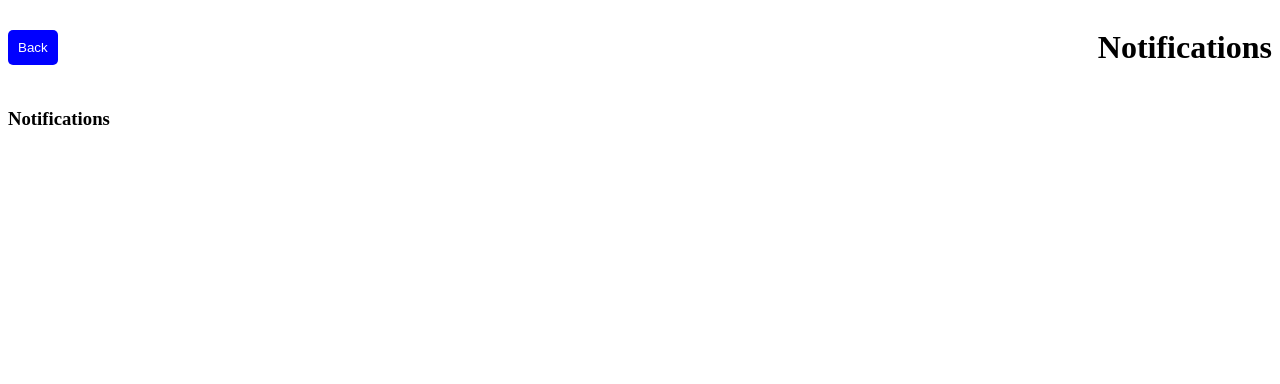
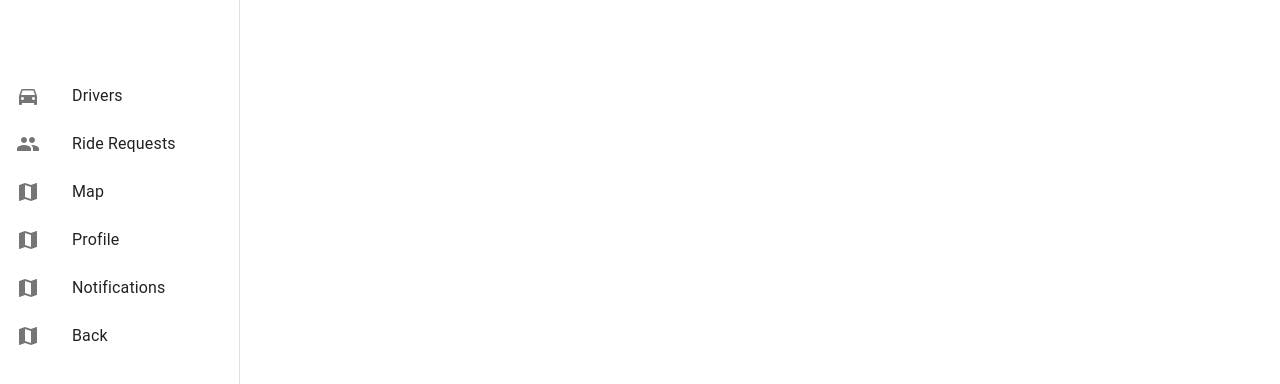
Before and after one commit to COS420-Fall23/Team-G, a React (Create React App) app: page /Notifications in a window 1280 px wide. Shown: the top 384 px of the page. Built offline with nearby package versions, Linux system fonts and the light colour scheme.

Commit message:
add nav bar from homescreen

```diff
--- a/src/Home Dashboard/Notifications.jsx
+++ b/src/Home Dashboard/Notifications.jsx
@@ -8,32 +8,109 @@
  *
  *
  */
-import React, { useState } from 'react';
-import { useNavigate } from 'react-router-dom';
+import React, { useState } from "react";
+import { useNavigate } from "react-router-dom";
+import {
+  Drawer,
+  List,
+  ListItem,
+  ListItemIcon,
+  ListItemText,
+  Toolbar,
+  Box,
+  useTheme,
+  useMediaQuery,
+} from "@mui/material";
+import DirectionsCarIcon from "@mui/icons-material/DirectionsCar";
+import PeopleIcon from "@mui/icons-material/People";
+import MapIcon from "@mui/icons-material/Map";
+
+const drawerWidth = 240;
 
 const Notifications = () => {
   const navigate = useNavigate();
+  const theme = useTheme();
+  const isMobile = useMediaQuery(theme.breakpoints.down("sm"));
 
   const handleBackButtonClick = () => {
     navigate(-1);
   };
+  const handleProfile = (event) => {
+    event.preventDefault();
+    navigate("/ProfilePage");
+  };
+  const handleNotifications = (event) => {
+    event.preventDefault();
+    navigate("/Notifications");
+  };
+  const [mobileOpen, setMobileOpen] = useState(false); // State to handle drawer for mobile view
 
+  const handleDrawerToggle = () => {
+    setMobileOpen(!mobileOpen);
+  };
   return (
     <div className="Notifications">
       <header className="header">
-        <button className="back-button" onClick={handleBackButtonClick}>
-          Back
-        </button>
         <h1>Notifications</h1>
       </header>
       <section className="Notifications-section">
-        <div className="Notifications-header">
-          <h3>Notifications</h3>
-        </div>
+        <Drawer
+          variant={isMobile ? "temporary" : "permanent"}
+          open={mobileOpen}
+          onClose={handleDrawerToggle}
+          ModalProps={{
+            keepMounted: true, // Better open performance on mobile.
+          }}
+          sx={{
+            width: drawerWidth,
+            flexShrink: 0,
+            [`& .MuiDrawer-paper`]: {
+              width: drawerWidth,
+              boxSizing: "border-box",
+            },
+          }}
+        >
+          <Toolbar />
+          <Box sx={{ overflow: "auto" }}>
+            <List>
+              {[
+                "Drivers",
+                "Ride Requests",
+                "Map",
+                "Profile",
+                "Notifications",
+                "Back",
+              ].map((text, index) => (
+                <ListItem
+                  button
+                  key={text}
+                  onClick={
+                    index === 3
+                      ? (event) => handleProfile(event)
+                      : index === 4
+                      ? (event) => handleNotifications(event)
+                      : index === 5
+                      ? (event) => handleBackButtonClick(event)
+                      : null
+                  }
+                >
+                  <ListItemIcon>
+                    {index === 0 ? (
+                      <DirectionsCarIcon />
+                    ) : index === 1 ? (
+                      <PeopleIcon />
+                    ) : (
+                      <MapIcon />
+                    )}
+                  </ListItemIcon>
+                  <ListItemText primary={text} />
+                </ListItem>
+              ))}
+            </List>
+          </Box>
+        </Drawer>
       </section>
-      {
-
-      }
+      {}
     </div>
   );
 };
```
